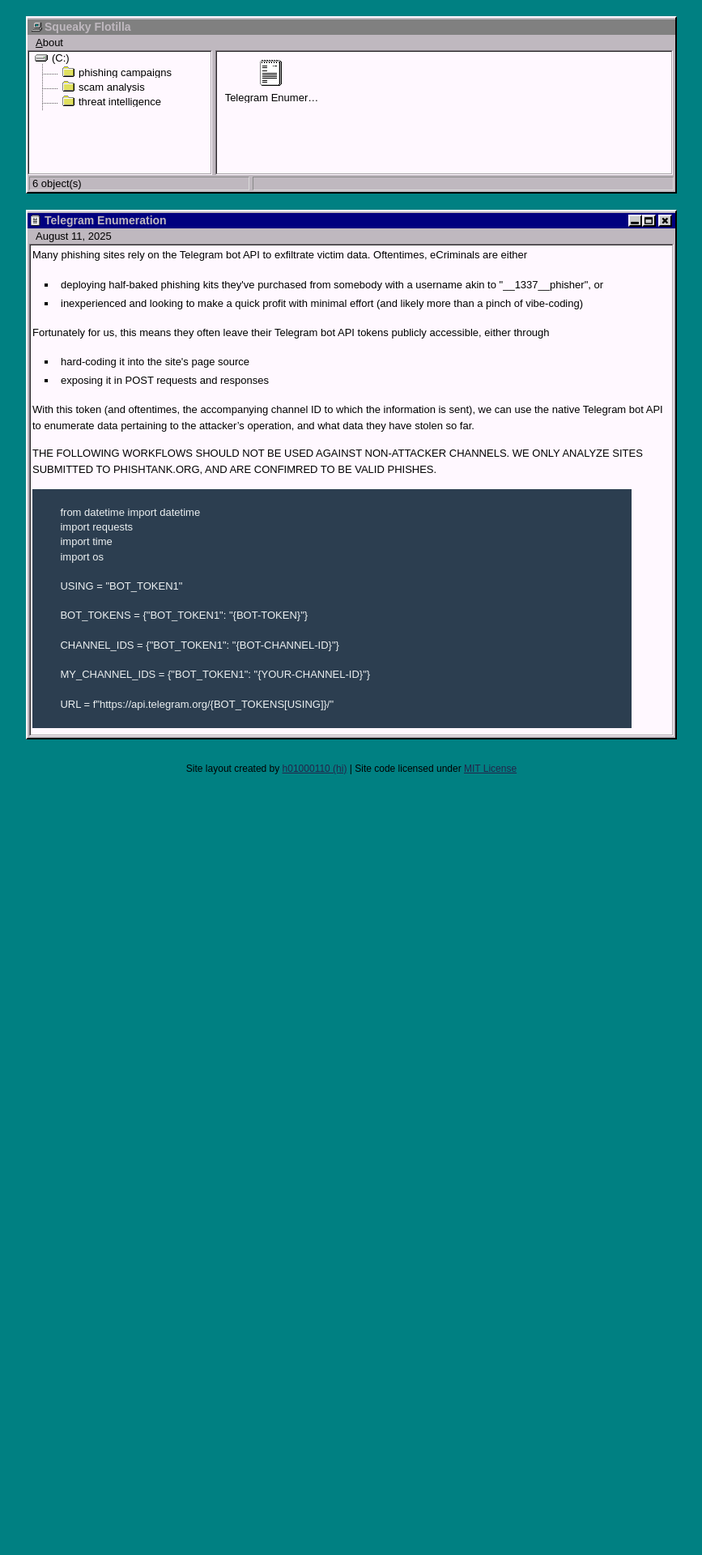
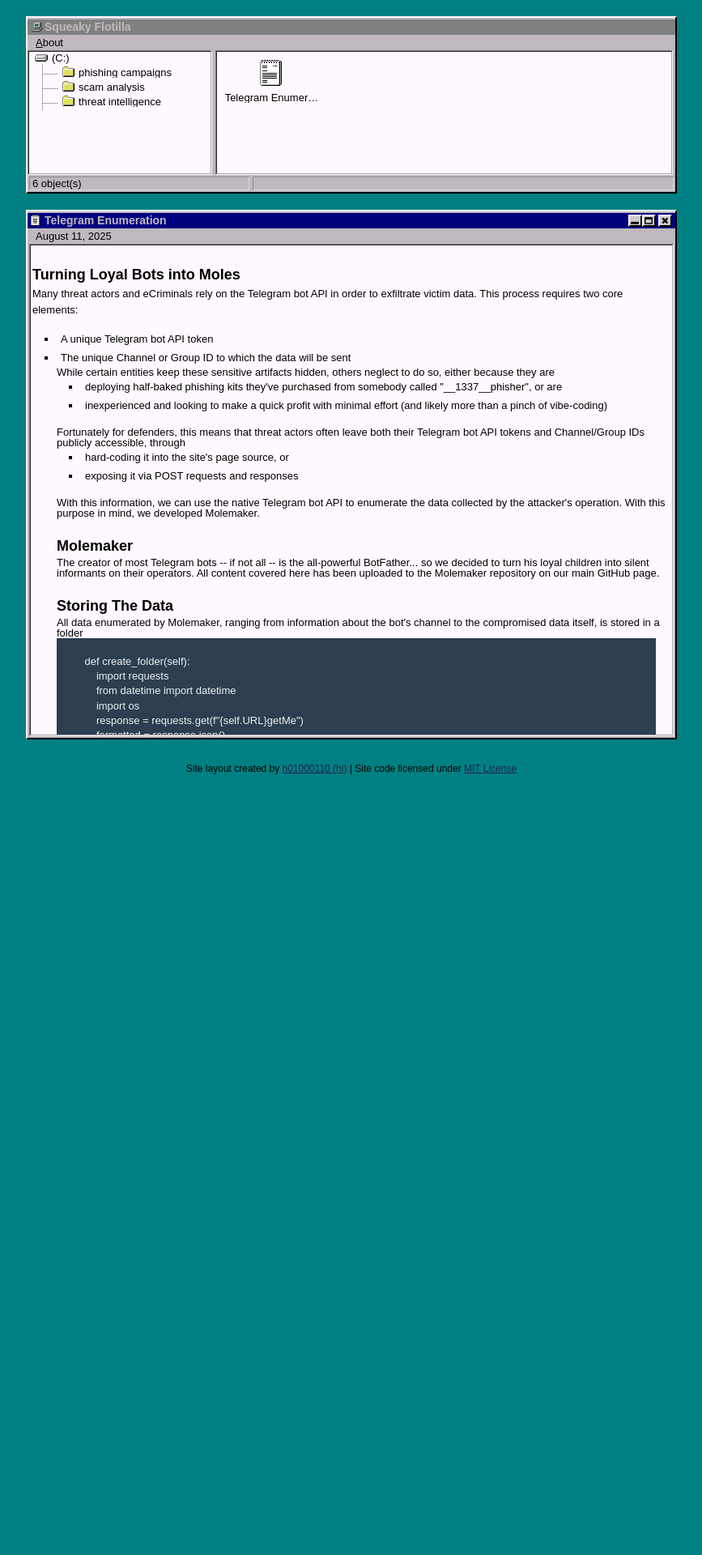
Before and after one commit to scattered-gonk/scattered-gonk.github.io, a Jekyll site: the page built from _posts/2025-11-08-Telegram-Enumeration.md, in a window 1280 px wide. Shown: the top 1920 px of the page at 81% size, without its empty margins (206-1073 px from the left). Built offline with Jekyll 4.4.1, drawn with Linux system fonts in a browser that asks for light colours.

Commit message:
Updated post

```diff
--- a/_posts/2025-11-08-Telegram-Enumeration.md
+++ b/_posts/2025-11-08-Telegram-Enumeration.md
@@ -29,172 +29,134 @@
 }
 </style>
 
-Many phishing sites rely on the Telegram bot API to exfiltrate victim data. Oftentimes, eCriminals are either
+<h2> Turning Loyal Bots into Moles </h2>
+
+Many threat actors and eCriminals rely on the Telegram bot API in order to exfiltrate victim data. This process requires two core elements:
 <ul>
-    <li> deploying half-baked phishing kits they've purchased from somebody with a username akin to "__1337__phisher", or </li>
+    <li> A unique Telegram bot API token </li>
+    <li> The unique Channel or Group ID to which the data will be sent </li>
+
+While certain entities keep these sensitive artifacts hidden, others neglect to do so, either because they are
+<ul>
+    <li> deploying half-baked phishing kits they've purchased from somebody called "__1337__phisher", or are</li>
     <li> inexperienced and looking to make a quick profit with minimal effort (and likely more than a pinch of vibe-coding) </li>
 </ul>
 
-Fortunately for us, this means they often leave their Telegram bot API tokens publicly accessible, either through
+Fortunately for defenders, this means that threat actors often leave both their Telegram bot API tokens and Channel/Group IDs publicly accessible, through
 <ul>
-    <li> hard-coding it into the site's page source </li>
-    <li> exposing it in POST requests and responses </li>
+    <li> hard-coding it into the site's page source, or </li>
+    <li> exposing it via POST requests and responses </li>
 </ul>
 
-With this token (and oftentimes, the accompanying channel ID to which the information is sent), we can use the native Telegram bot API to enumerate data pertaining to the attacker's operation, and what data they have stolen so far.
+With this information, we can use the native Telegram bot API to enumerate the data collected by the attacker's operation. With this purpose in mind, we developed Molemaker.
 
-THE FOLLOWING WORKFLOWS SHOULD NOT BE USED AGAINST NON-ATTACKER CHANNELS. WE ONLY ANALYZE SITES SUBMITTED TO PHISHTANK.ORG, AND ARE CONFIMRED TO BE VALID PHISHES.
+<h2> Molemaker </h2>
+
+The creator of most Telegram bots -- if not all -- is the all-powerful BotFather... so we decided to turn his loyal children into silent informants on their operators.
+
+All content covered here has been uploaded to the Molemaker repository on our main GitHub page.
+
+<h2> Storing The Data </h2>
+
+All data enumerated by Molemaker, ranging from information about the bot's channel to the compromised data itself, is stored in a folder
 
 <pre>
-    from datetime import datetime
-    import requests
-    import time
-    import os
-
-    USING = "BOT_TOKEN1"
-
-    BOT_TOKENS = {"BOT_TOKEN1": "{BOT-TOKEN}"}
-
-    CHANNEL_IDS = {"BOT_TOKEN1": "{BOT-CHANNEL-ID}"}
-
-    MY_CHANNEL_IDS = {"BOT_TOKEN1": "{YOUR-CHANNEL-ID}"}
-
-    URL = f"https://api.telegram.org/{BOT_TOKENS[USING]}/"
+    def create_folder(self):
+        import requests
+        from datetime import datetime
+        import os
+        response = requests.get(f"{self.URL}getMe")
+        formatted = response.json()
+        bot_username = formatted["result"]["username"]
+        folder = f"{bot_username}-{datetime.today().strftime('%m-%d-%y')}"
+        exists = False
+        try:
+            os.mkdir(f"{folder}")
+        except:
+            print("Folder already exists")
+            exists = True
+        os.chdir(f"{folder}")
+        return exists
 </pre>
 
+<h2> Interacting With Telegram API Endpoints </h2>
+
+Although the data enumeration of Molemaker requires more precise interaction with Telegram API endpoints, more general queries (e.g., "getMe", "getUpdates", etc.) are passed through one function
+
 <pre>
+    def query_endpoint(self, endpoint):
+        import requests
 
-# Workflow that will gather data specific to the channel that the attackers are using to exfiltrate data. If the channel ID is not known, you can use
-# determine this value by interacting with the attacker's bot; the response you receive will likely contain the ID of the channel used to exfiltrate victim data
-channel_endpoints = {
-    "getChatAdministrators":f"getChatAdministrators?chat_id={CHANNEL_IDS[USING]}",
-    "getChat":f"getChat?chat_id={CHANNEL_IDS[USING]}",
-    "getChatMembersCount":f"getChatMembersCount?chat_id={CHANNEL_IDS[USING]}",
-    "createChatInviteLink":f"createChatInviteLink?chat_id={CHANNEL_IDS[USING]}",
-}
+        for key in endpoint.keys():
+            response = requests.get(self.URL+endpoint[key])
 
+            print(f"Queried {key}, response was: {response.text}")
+
+            if '{"ok":true' in response.text:
+                with open(f"{key}.json","a") as a:
+                    a.write(f"{response.text}\n")
 </pre>
 
+If any queries are unsuccessful, they are not recorded as part of the reconnaissance process.
+
+<h2> Making Bots Into Moles </h2>
+
+The "auto" mode of Molemaker aims to enumerate stolen data in as hands-off a manner as possible, only asking the user for
+<ul>
+    <li> A user-owned Channel/Group ID (if any) <li>
+    <li> The minimum of the ID range </li>
+    <li> The maximum of the ID range </li>
+</ul>
+
 <pre>
+    def auto(self):
+        import time
+        from datetime import datetime
 
-# Workflow that will gather data on the bot, such as
-# - Name
-# - Recent updates
-# - Description
-# and other general information that can be used later.
-gen_endpoints = {
-    "getUpdates":"getUpdates",
-    "getWebhookInfo":"getWebhookInfo",
-    "getMe":"getMe",
-    "getMyCommands":"getMyCommands",
-    "getMyName":"getMyName",
-    "getMyDescription":"getMyDescription",
-    "getAvailableGifts":"getAvailableGifts",
-    "getWebhookInfo":"getWebhookInfo",
-}
+        exists = self.create_folder()
 
+        if not exists:
+            self.query_endpoint(self.gen_endpoints)
+            self.query_endpoint(self.channel_endpoints)
+
+        BLUE_CHANNEL = ""
+
+        BLUE_CHANNEL = input("ENTER YOUR GROUP ID: ")
+        MIN = input("ENTER MINIMUM CHAT ID: ")
+        MAX = input("ENTER MAXIMUM CHAT ID: ")
+        with open("enumeration.log","a") as a:
+            a.write(f"Began enumerating chat IDs between {MIN} - {MAX} at {datetime.now().strftime('%Y-%m-%d %H:%M:%S')}\n")
+
+        if BLUE_CHANNEL == "":
+            cntr = self.cycle_through_history("RED",int(MIN),int(MAX),BLUE_CHANNEL)
+            print(f"COMPLETED DATA ENUMERATION. RETRIEVED {cntr} MESSAGES.")
+        else:
+            cntr = self.cycle_through_history("BLUE",int(MIN),int(MAX),BLUE_CHANNEL)
+            print(f"COMPLETED DATA ENUMERATION. RETRIEVED {cntr} MESSAGES.")
+
+            exit_channel = {
+                "leaveChat":f"leaveChat?chat_id={BLUE_CHANNEL}",
+                "close":f"close",
+                "logOut":f"logOut"
+            }
+
+            self.query_endpoint(exit_channel)
 </pre>
 
-<pre>
+This mode of Molemaker automates the creation of the folder in which data will be stored, the enumeration of the data itself (given a specific range) and the process of closing your connection to the bot. If no Channel/Group ID is supplied by the user, Molemaker will use an alternative method of data enumeration to the classic forwarding to a user-controlled chat.
 
-# Workflow that will remove evidence of your interaction with the attacker's bot. These endpoints will
-# - Leave the chat you created to enumerate stolen data
-# - Close the bot
-# - Log the bot out
-clear_tracks = {
-    "leaveChat":f"leaveChat?chat_id={MY_CHANNEL_IDS[USING]}",
-    "close":f"close",
-    "logOut":f"logOut"
-}
+<h2> Isolated Informants </h2>
 
-</pre>
+In certain instances, a bot is configured by the threat actor in such a way that it is unable to join Channels/Groups other than those managed by the malicious actor. For these cases, Molemaker will switch to the following flow of data enumeration:
+<ul>
+    <li> The bot will forward a discovered message to its own chat </li>
+    <li> The action will generate a unique message_id for the new, forwarded message </li>
+    <li> The bot records the forwarded message to a .json file (as with the usual flow) </li>
+    <li> The bot deletes the newly created message according to its assigned message_id </li>
 
-<pre>
+For each message found, the saved JSON response will allow you to see what information has been stolen by the attackers. On the threat actor's end, there is no noticeable change post-enumeration -- the messages appear as they had before; however, during the enumeration process it is possible that an attacker may see the momentary appearance and disappearance of the forwarded messages. This is a risk we are looking into mitigating.
 
-# Workflow that will send data specified by you to the attacker's channel. By default, this workflow sends empty messages, and disables notifications, so as to minimize the likelihood that the attacker will immediately detect any anomolous behavior. You may use this workflow to pollute the attacker's
-# dataset, enumerate channel ID(s), etc.
-sendMessage = {
-    "sendMessage":f"sendMessage?text=''&chat_id={MY_CHANNEL_IDS[USING]}&disable_notification=True"
-}
-
-</pre>
-
-<pre>
-
-# Workflow to enumerate what data the attackers have stolen.
-forwardMessage = {
-    "forwardMessage": f"forwardMessage?chat_id={MY_CHANNEL_IDS[USING]}&from_chat_id={CHANNEL_IDS[USING]}&message_id="
-}
-
-</pre>
-
-<pre>
-
-folder = f"{USING}-{datetime.today().strftime('%m-%d-%y')}"
-try:
-    os.mkdir(f"{folder}")
-except:
-    print("Folder already exists")
-os.chdir(f"{folder}")
-
-</pre>
-
-<pre>
-
-# This method will enumerate the contents of the attacker's chat, according to the message IDS that are
-# entered into X and Y (e.g., (0,1000) will gather the messages with IDs between 0 and 999).
-def enumerate():
-    for inc in range(X,Y):
-        for key in forwardMessage.keys():
-            looking_at = key
-            response = requests.get(URL+forwardMessage[looking_at]+str(inc))
-            if "Bad Request: message to forward not found" not in response.text:
-                with open(f"{looking_at}.json","a") as a:
-                    a.write(f"{response.text}\n")
-
-</pre>
-
-<pre>
-
-# This method queries the specific endpoint name that you enter as a parameter, so long as it's dictionary
-# value exists elsewhere in the code.
-def query_endpoint(endpoint):
-    for key in endpoint.keys():
-        looking_at = key
-        response = requests.get(URL+endpoint[looking_at])
-        print(response.text)
-        if '{"ok":true' in response.text:
-            with open(f"{looking_at}.json","a") as a:
-                a.write(f"{response.text}\n")
-
-</pre>
-
-<pre>
-# Gathers preliminary data on the attacker's Telegram channel, as well as information about the bot
-# itself.
-def initial_recon():
-    query_endpoint(gen_endpoints)
-    query_endpoint(channel_endpoints)
-
-</pre>
-
-<pre>
-
-# Define which stage of operations you want to execute (reconnaissance,enumeration, or clearing evidence
-# of involvement)
-
-STAGE = "#"
-
-match STAGE:
-    case "1":
-        initial_recon()
-    case "2":
-        enumerate()
-    case "3":
-        query_endpoint(clear_tracks)
-
-os.chdir("..")
-</pre>
+This method is also suitable for defenders who do not have a Telegram account, or do not wish to create one.
 
 <script>
 $("pre").html(function (index, html) {
@@ -202,46 +164,3 @@
 class=\"line\">$1</span>")
 });
 </script>
-
-<h2> Alternative Methods for Collection </h2>
-
-On occasion, it is impossible to add another user's Telegram bot to your group due to its configuration. Due to requiring the ID of the group you set up to receive messages, the existing method for data enumeration does not work; however, we can still use message forwarding to achieve data collection:
-
-<pre>
-
-enumDelete = {
-    "forwardMessage": f"forwardMessage?chat_id={CHANNEL_IDS[USING]}&
-    from_chat_id={CHANNEL_IDS[USING]}&message_id=",
-}
-
-...
-
-def self_forward_and_delete():
-    response = requests.get("https://ipinfo.io/json")
-    ip_response = response.json()
-    if ip_response['city'].lower() != 'chicago':
-        m_id = 0
-        for x in range(X,Y):
-            for key in enumDelete.keys():
-                looking_at = key
-                response = requests.get(URL+enumDelete[looking_at]+str(x))
-                print(response.text)
-                m_id = response.json()["result"]["message_id"]
-                if "Too Many Requests: retry after" not in response.text and "Bad Request:
-                message to forward not found" not in response.text:
-                    with open(f"{looking_at}.json","a") as a:
-                        a.write(f"{response.text}\n")
-            if m_id != 0:
-                print("Removing duplicate")
-                response = requests.get(URL+f"deleteMessage?chat_id={CHANNEL_IDS[USING]}&
-                message_id="+str(m_id))
-                if '{"ok":true,' in response.text:
-                        with open(f"{looking_at}.json","a") as a:
-                            a.write(f"{response.text}\n")
-                print(f"Removed duplicate: {response.text}")
-
-</pre>
-
-For each message found, the bot will forward it to its own chat, and immediately delete the forwarded message according to its assigned ID; at the same time, the saved JSON response will allow you to see what information has been stolen by the attackers. On the attackers's side, there is no noticeable change post-collection -- the messages remain as they were; however, during the collection process it is possible that an attacker may see the momentary appearance and disappearance of their messages. This is a risk we are looking into mitigating.
-
-This method is also suitable for defenders who do not have a Telegram account, or do not wish to create one.
```
